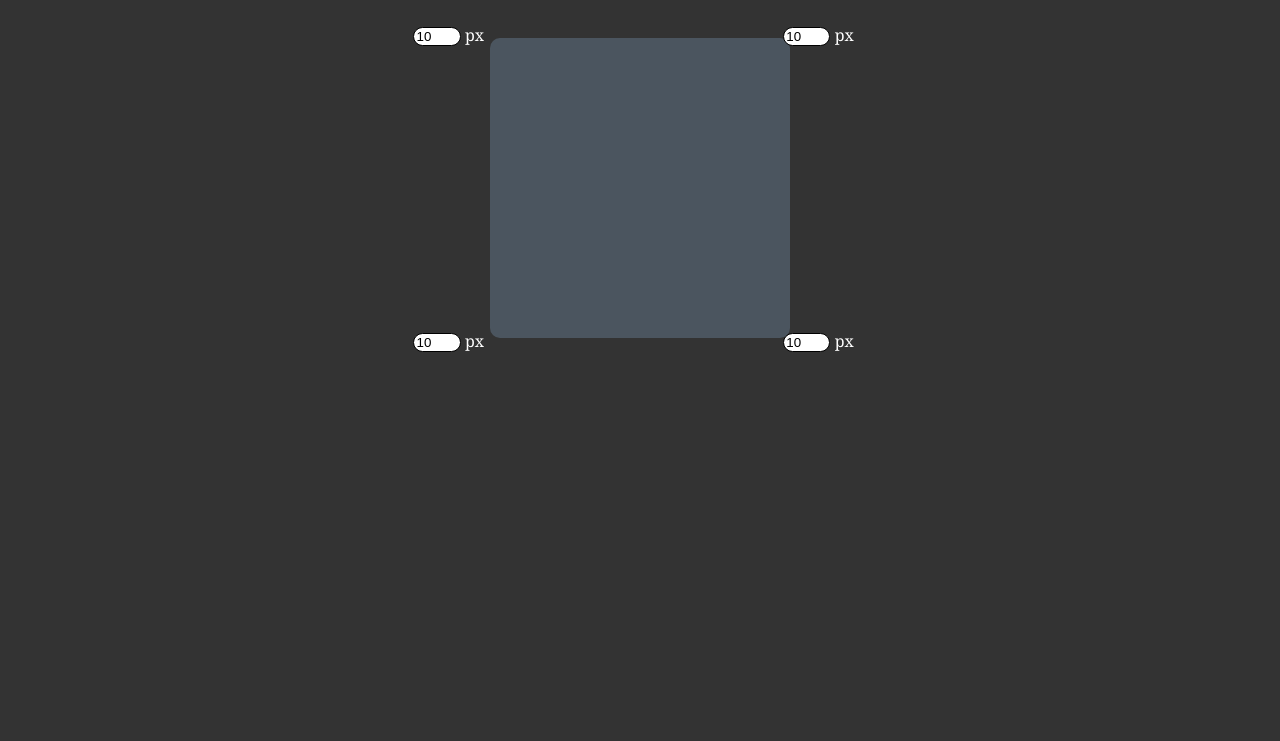
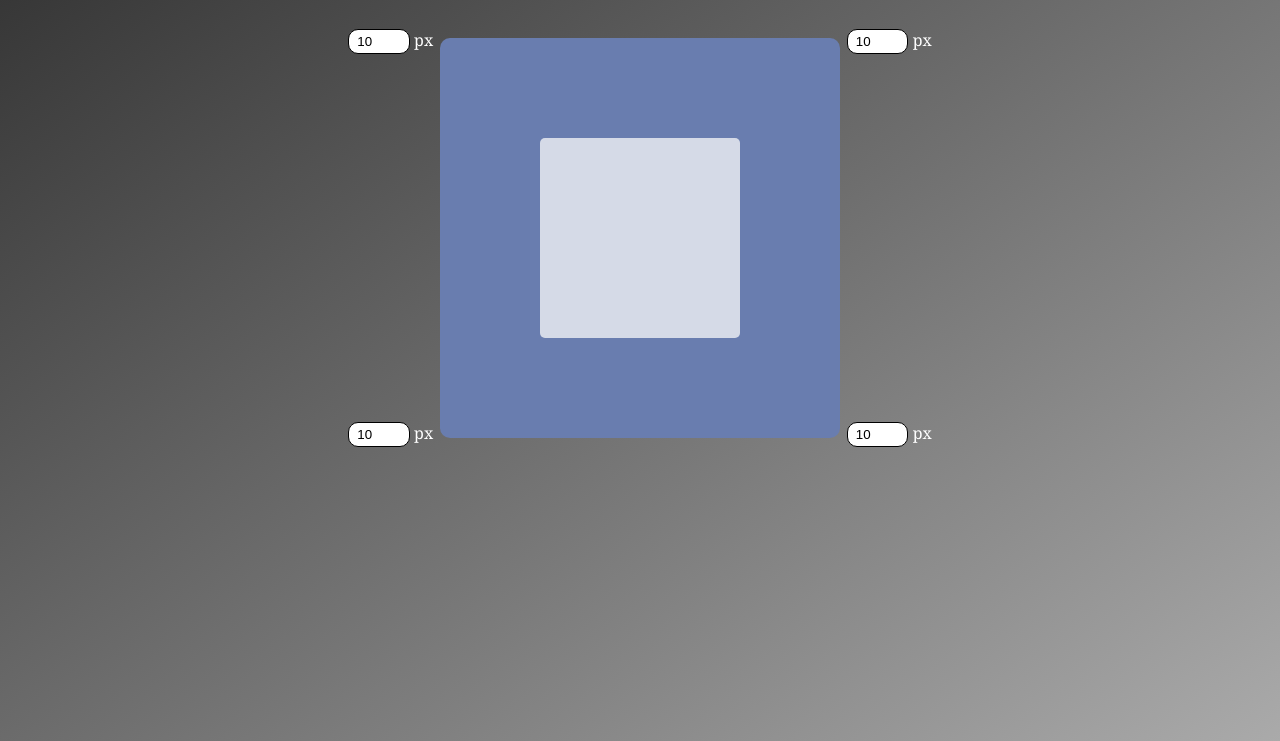
Before and after one commit to DruSerkes/border-radius-previewer, a plain HTML site: page index.html in a window 1280 px wide. Shown: the part 80-821 px from the top of the page. Drawn offline with Linux system fonts and the light colour scheme.

Commit message:
more styling, add a values box

```diff
--- a/index.html
+++ b/index.html
@@ -31,6 +31,10 @@
     <div class="bottom-left-input-container">
       <input aria-label="Bottom Left" type="text" name="bottom-left" id="bottom-left" value="10" />
     </div>
+
+    <div class="properties">
+      <p class="top-left-value"></p>
+    </div>
   </main>
 </body>
 
--- a/style.css
+++ b/style.css
@@ -1,6 +1,8 @@
 html,
 body {
   background-color: #333;
+  background: linear-gradient(145deg, #333, #aaa);
+  background-position: left;
   color: #fff;
   height: 100%;
   width: 100vw;
@@ -20,16 +22,17 @@ main {
 }
 
 input {
+  border: 1px solid black;
+  border-radius: 10px;
+  padding: 0.25rem 0.5rem;
+  position: relative;
   width: 20%;
-  border-radius: 10px;
-  border: 1px solid black;
-  position: relative;
 }
 
 .rectangle {
-  background-color: rgba(100, 120, 140, 0.5);
-  width: 300px;
-  height: 300px;
+  background-color: rgba(105, 125, 175, 1);
+  width: 400px;
+  height: 400px;
   margin: 2rem;
   border-radius: 10px;
 }
@@ -43,22 +46,22 @@ input {
 
 .top-left-input-container {
   top: 5%;
-  left: 27%;
+  left: 22%;
 }
 
 .top-right-input-container {
   top: 5%;
-  right: 28%;
+  right: 22%;
 }
 
 .bottom-right-input-container {
   bottom: 5%;
-  right: 28%;
+  right: 22%;
 }
 
 .bottom-left-input-container {
   bottom: 5%;
-  left: 27%;
+  left: 22%;
 }
 
 .top-left-input-container::after,
@@ -67,3 +70,14 @@ input {
 .bottom-left-input-container::after {
   content: "px";
 }
+
+.properties {
+  background-color: rgba(250, 250, 250, 0.75);
+  border-radius: 5px;
+  height: 200px;
+  left: 50%;
+  position: absolute;
+  top: 50%;
+  translate: -50% -50%;
+  width: 200px;
+}
```
